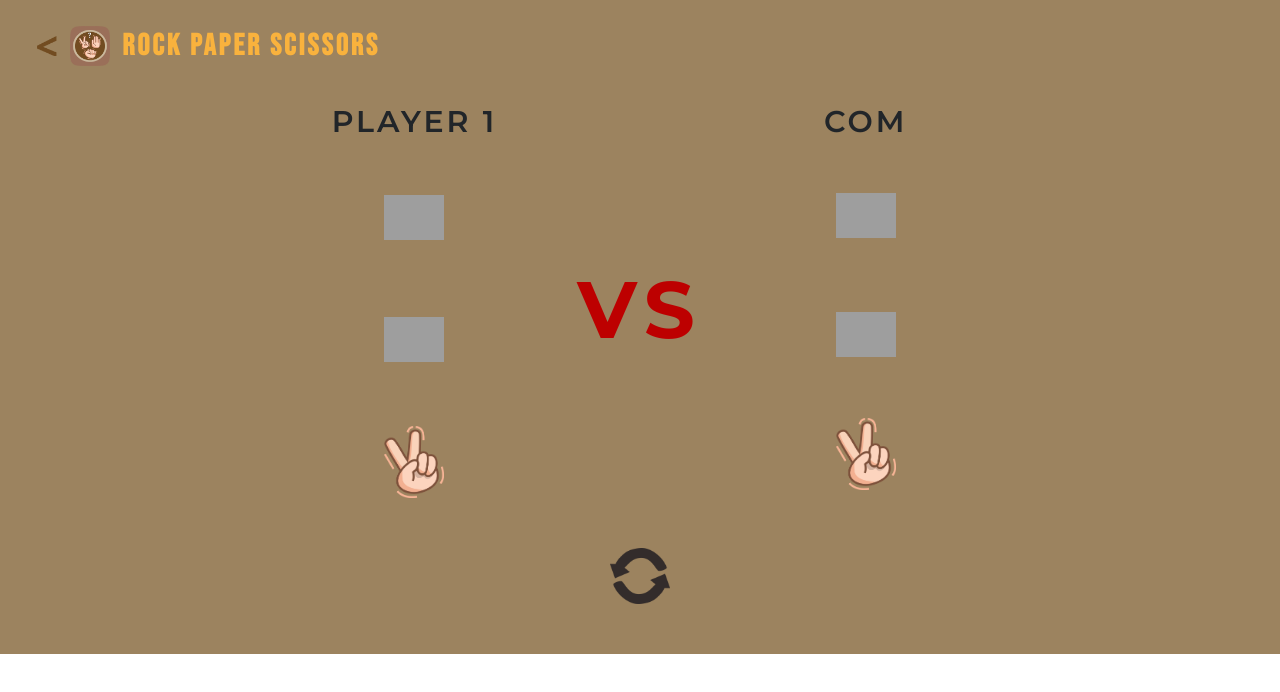
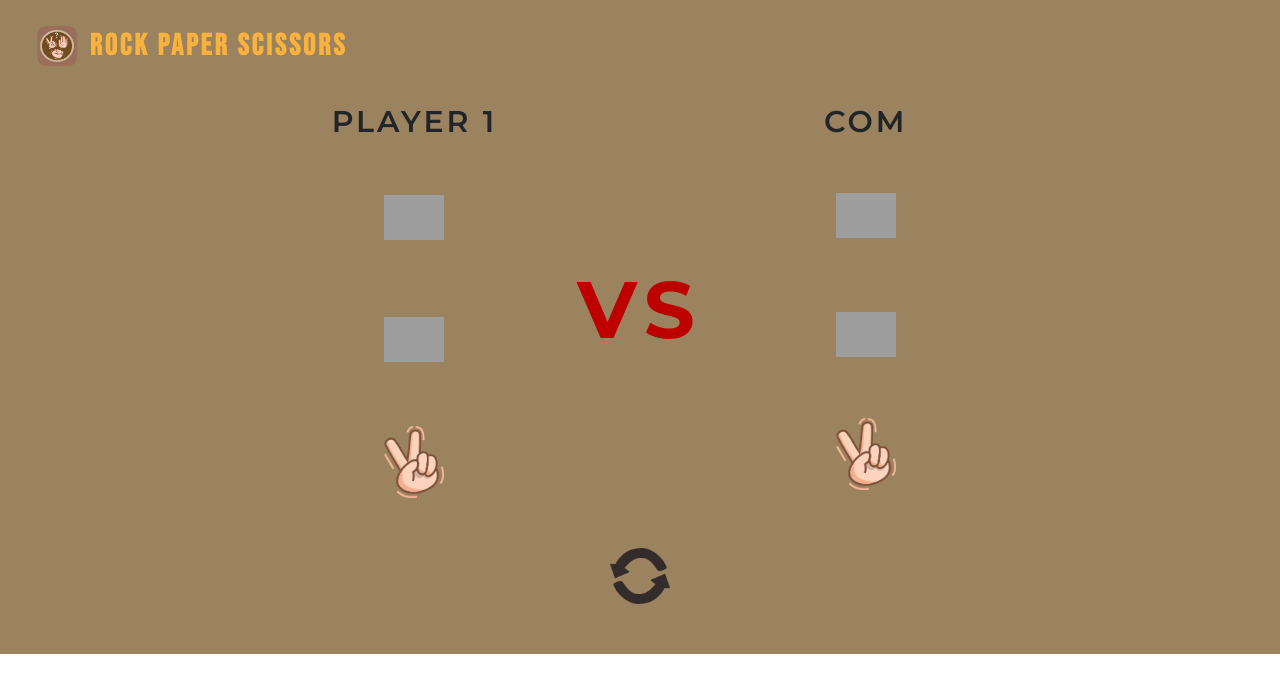
Before and after one commit to Tito-Rollis/Paper-Rock-Scissors, a plain HTML site: page index.html in a window 1280 px wide. Drawn offline with Linux system fonts and the light colour scheme; grey boxes are pictures that could not be loaded.

Commit message:
works properly

```diff
--- a/index.html
+++ b/index.html
@@ -12,7 +12,6 @@
     <div class="container-fluid">
         <!-- HEADER -->
         <header class="d-flex justify-content-center align-items-center justify-content-lg-start justify-content-md-start justify-content-sm-center">
-            <a href="/Landing Page/index.html" class="left-arrow"></a>
             <div class="logo"></div>
             <h1>ROCK PAPER SCISSORS</h1>
         </header>
```
